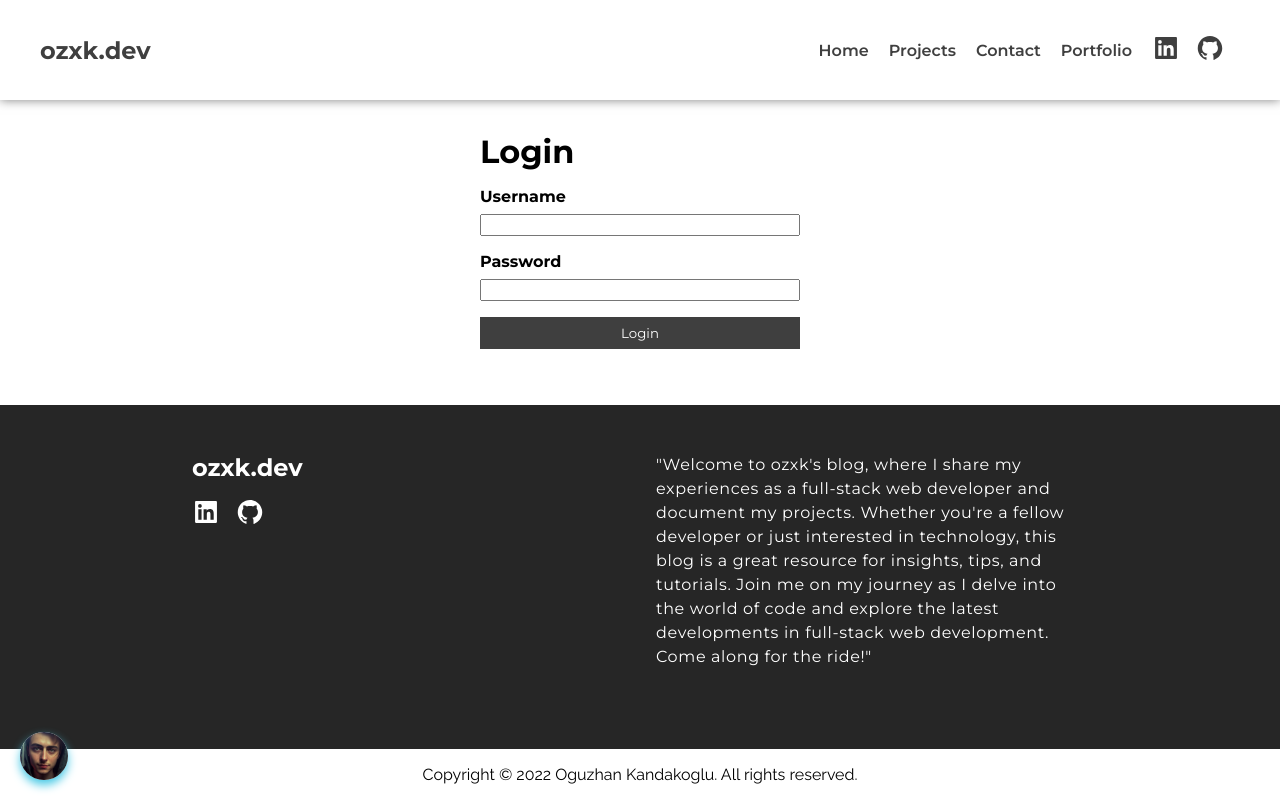
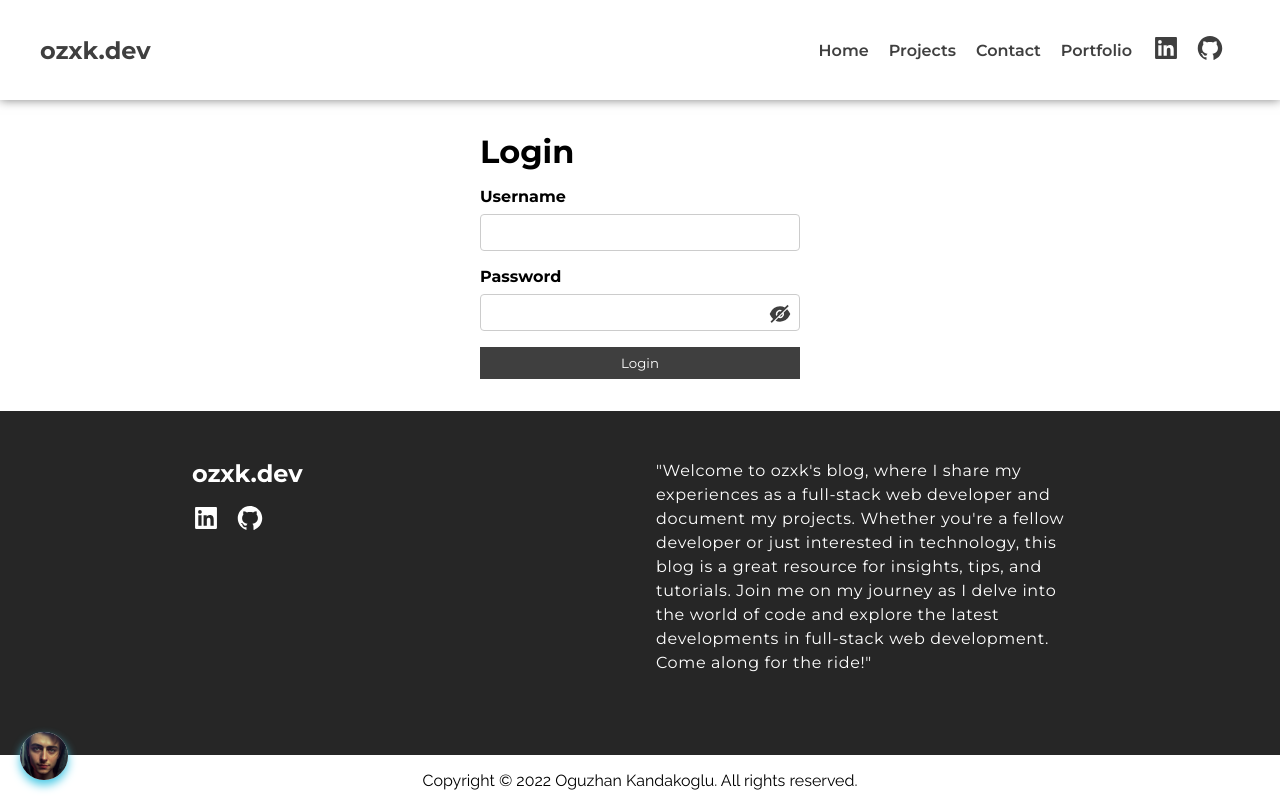
Before and after one commit to Ouzx/ozxkdev, a Next.js app: page /auth/login in a window 1280 px wide. Built offline with nearby package versions, Linux system fonts and the light colour scheme; no server answers.

Commit message:
eye icon

```diff
--- a/src/app/auth/login/Components/TextBox/TextBox.module.scss
+++ b/src/app/auth/login/Components/TextBox/TextBox.module.scss
@@ -1,7 +1,38 @@
+@use "../../../../globals.scss" as *;
+
 .container {
   display: flex;
   flex-direction: column;
   gap: 0.5rem;
   margin-bottom: 1rem;
   font-weight: bold;
+
+  input {
+    border: 1px solid #ccc;
+    border-radius: 0.25rem;
+    padding: 0.5rem;
+    font-size: 1rem;
+    width: 100%;
+    &:focus {
+      outline: none;
+      border-color: $black;
+    }
+  }
+
+  .text {
+    position: relative;
+    overflow: hidden;
+    .icon {
+      position: absolute;
+      right: 0;
+      top: 0;
+      margin: 0.5rem;
+      max-width: min-content;
+      max-height: min-content;
+      color: $black;
+      font-size: x-large;
+      background-color: inherit;
+      cursor: pointer;
+    }
+  }
 }
--- a/src/app/auth/login/Components/TextBox/TextBox.tsx
+++ b/src/app/auth/login/Components/TextBox/TextBox.tsx
@@ -1,19 +1,31 @@
-import React from "react";
+"use client";
+import React, { useState } from "react";
 import styles from "./TextBox.module.scss";
+import { AiFillEye, AiFillEyeInvisible } from "react-icons/ai";
+
 interface Props {
   id: string;
   label: string;
   type: string;
+  onOff?: boolean;
 }
 
 const TextBox = React.forwardRef<
   HTMLInputElement,
   React.PropsWithChildren<Props>
 >((props, ref) => {
+  const [show, setShow] = useState(false);
   return (
     <div className={styles.container}>
       <label htmlFor={props.id}>{props.label}</label>
-      <input type={props.type} id={props.id} ref={ref} />
+      <div className={styles.text}>
+        <input type={show ? "text" : props.type} id={props.id} ref={ref} />
+        {props.onOff && (
+          <div className={styles.icon} onClick={() => setShow(!show)}>
+            {!show ? <AiFillEyeInvisible /> : <AiFillEye />}
+          </div>
+        )}
+      </div>
     </div>
   );
 });
--- a/src/app/auth/login/page.tsx
+++ b/src/app/auth/login/page.tsx
@@ -49,6 +49,7 @@ const page = ({
           type="password"
           ref={password}
           label="Password"
+          onOff
         />
         <button type="submit">Login</button>
       </form>
```
